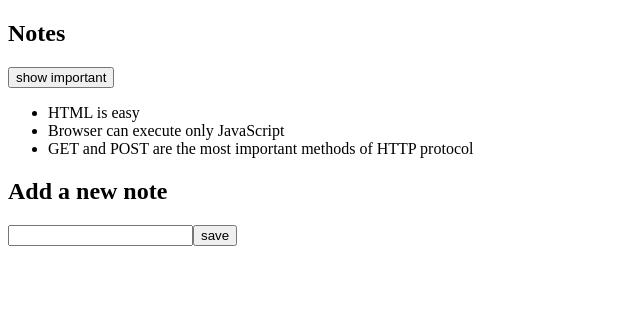
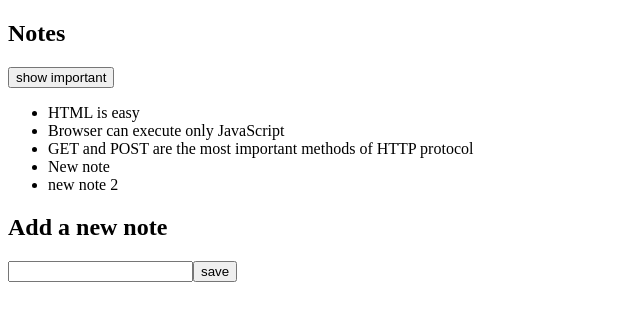
Before and after one commit to 1967cooder/ai-avusteinen-ohjelmistokehitys-, a React (Vite) app in the folder 02-ai-full-stack-open/osa2/07-ai-notes/: page / in a window 1280 px wide. Shown: the top 320 px of the page, without its empty margins (0-640 px from the left). Built offline with nearby package versions, Linux system fonts and the light colour scheme; data requests are answered from the project's data file.

Commit message:
07-ai-notes uusi muistiinpano päivittää tiedostoa db.json.

```diff
--- a/02-ai-full-stack-open/osa2/07-ai-notes/db.json
+++ b/02-ai-full-stack-open/osa2/07-ai-notes/db.json
@@ -14,6 +14,17 @@
       "id": "3",
       "content": "GET and POST are the most important methods of HTTP protocol",
       "important": true
+    },
+    {
+      "id": "349c",
+      "content": "New note",
+      "important": false
+    },
+    {
+      "id": "3464",
+      "content": "new note 2",
+      "important": true
     }
-  ]
+  ],
+  "$schema": "./node_modules/json-server/schema.json"
 }
--- a/02-ai-full-stack-open/osa2/07-ai-notes/src/App.jsx
+++ b/02-ai-full-stack-open/osa2/07-ai-notes/src/App.jsx
@@ -10,27 +10,25 @@
   const [showAll, setShowAll] = useState(true);
 
   useEffect(() => {
-    console.log("effect");
     axios.get("http://localhost:3001/notes").then((response) => {
-      console.log("promise fulfilled");
       setNotes(response.data);
     });
   }, []);
-  console.log("render", notes.length, "notes");
 
   const addNote = (event) => {
     event.preventDefault();
     const noteObject = {
-      id: String(notes.length + 1),
       content: newNote,
       important: Math.random() > 0.5,
     };
-    setNotes(notes.concat(noteObject));
-    setNewNote("");
+
+    axios.post("http://localhost:3001/notes", noteObject).then((response) => {
+      setNotes(notes.concat(response.data));
+      setNewNote("");
+    });
   };
 
   const handleNoteChange = (event) => {
-    console.log("input-kentän arvo: ", event.target.value);
     setNewNote(event.target.value);
   };
 
```
